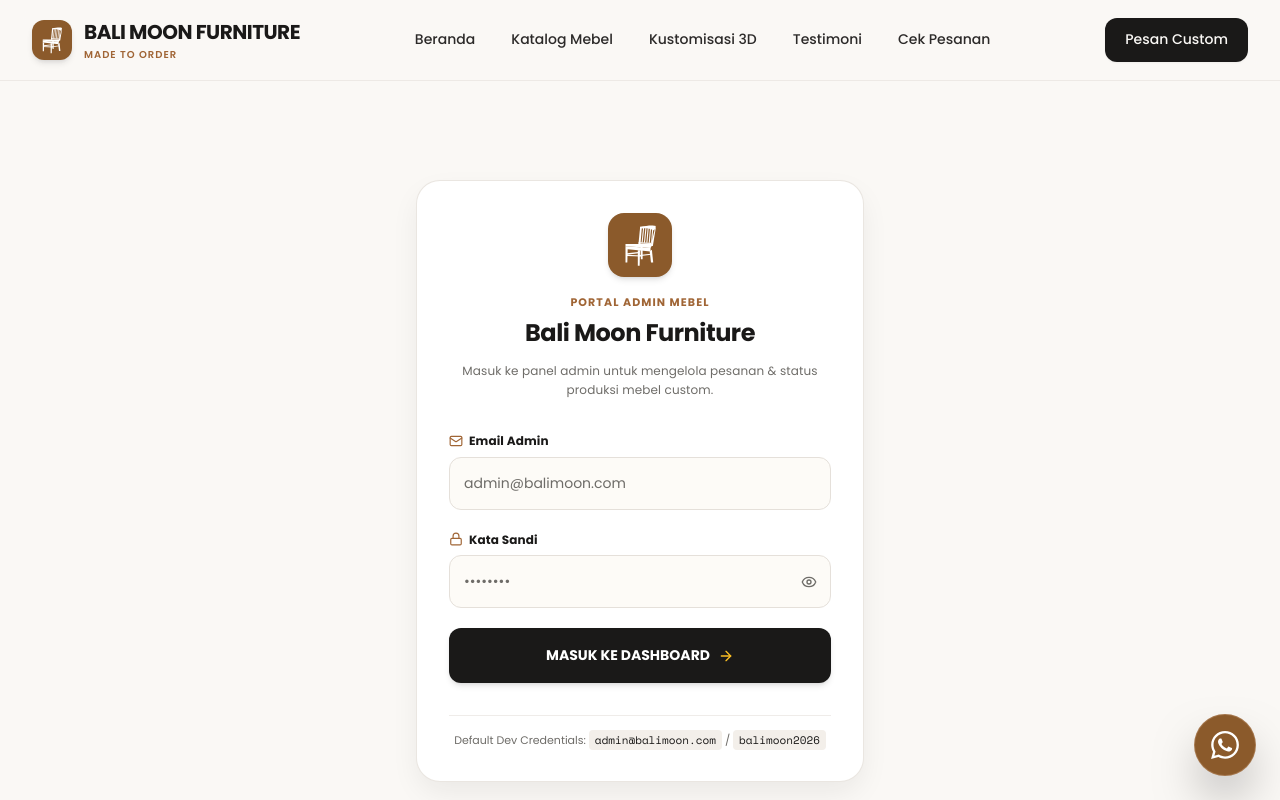
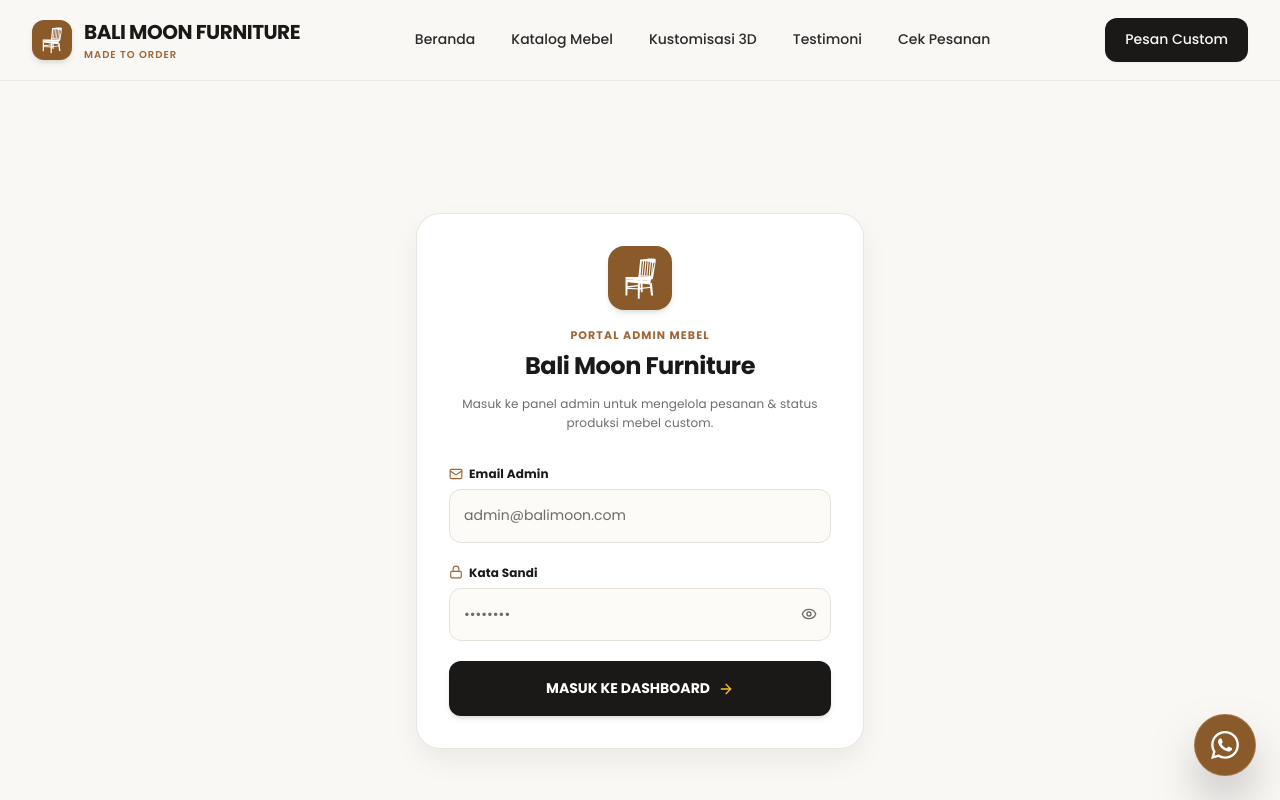
Before and after one commit to yantiny/Balimoon-Furniture, a Next.js app: page /admin/login in a window 1280 px wide. Shown: the top 800 px of the page. Built offline with nearby package versions, Linux system fonts and the light colour scheme.

Commit message:
feat: add admin login page component with authentication handling

```diff
--- a/src/app/admin/login/page.tsx
+++ b/src/app/admin/login/page.tsx
@@ -138,9 +138,9 @@ export default function AdminLoginPage() {
           </button>
         </form>
 
-        <div className="text-center text-[11px] text-warm-gray border-t border-warm-border/60 pt-4">
+        {/* <div className="text-center text-[11px] text-warm-gray border-t border-warm-border/60 pt-4">
           Default Dev Credentials: <code className="bg-cream-200 px-1.5 py-0.5 rounded text-charcoal-900 font-mono">admin@balimoon.com</code> / <code className="bg-cream-200 px-1.5 py-0.5 rounded text-charcoal-900 font-mono">balimoon2026</code>
-        </div>
+        </div> */}
 
       </div>
     </div>
```
